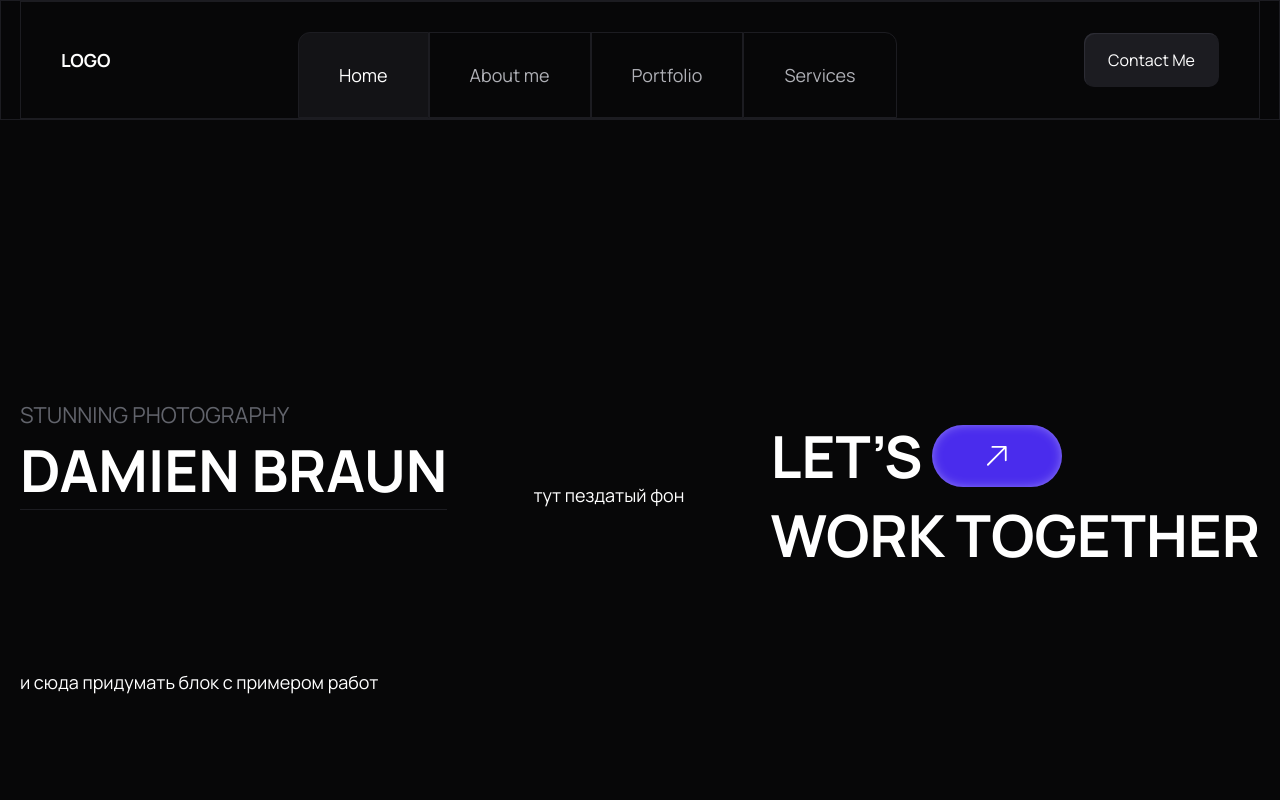
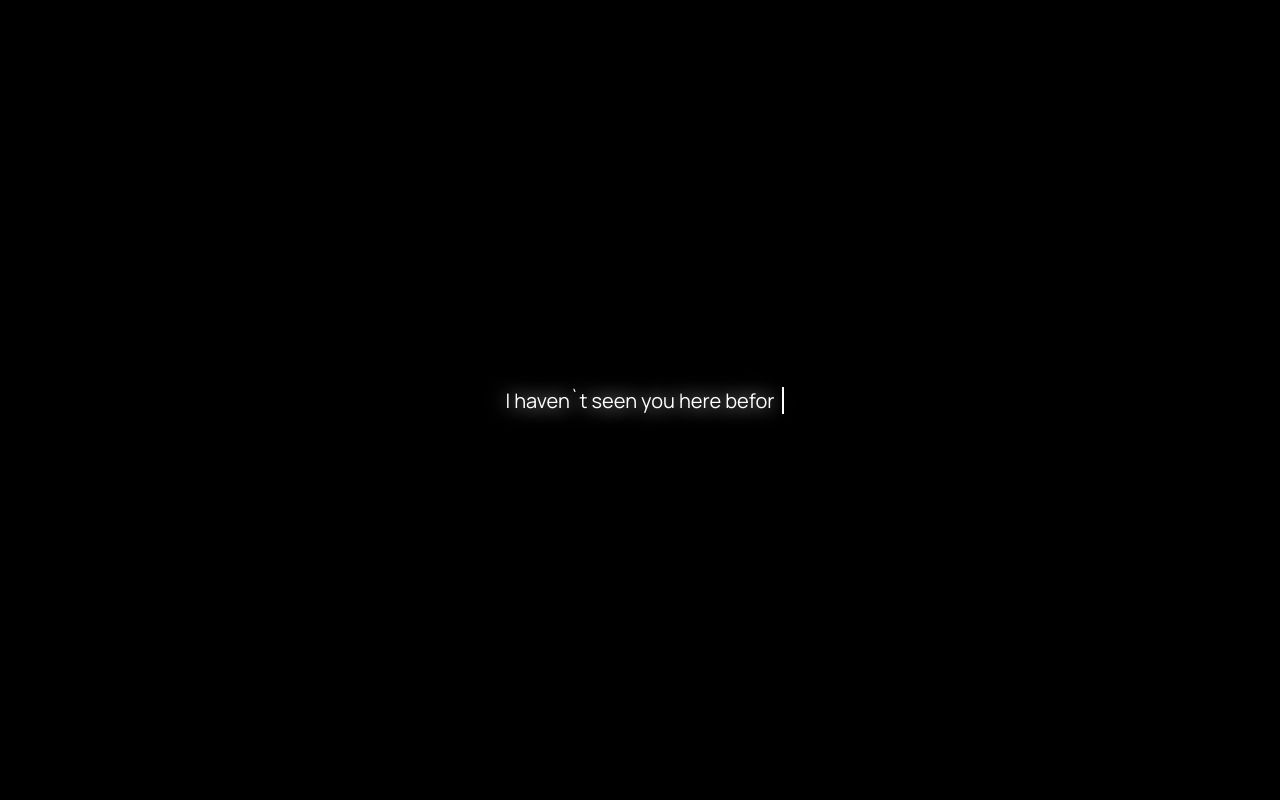
Before and after one commit to KraYFS/newPortfolio, a Next.js app: page / in a window 1280 px wide. Shown: the top 800 px of the page. Built offline with nearby package versions, Linux system fonts and the light colour scheme.

Commit message:
added animation layout

```diff
--- a/app/layout.tsx
+++ b/app/layout.tsx
@@ -5,6 +5,7 @@ import type { Metadata } from 'next'
 import { Manrope } from 'next/font/google'
 
 import Header from './components/Header/Header'
+import AnimLayout from './layouts/animLayout'
 
 const manRopeSans = Manrope({
   variable: '--font-manrope-sans',
@@ -16,12 +17,14 @@ export const metadata: Metadata = {
   description: 'Generated by create next app'
 }
 
-export default function RootLayout({ children }: LayoutProps<'/'>) {
+export default function RootLayout({ children, params }: LayoutProps<'/'>) {
   return (
     <html lang='en' className={`${manRopeSans.variable}`}>
       <body>
-        <Header />
-        {children}
+        <AnimLayout params={params}>
+          <Header />
+          {children}
+        </AnimLayout>
       </body>
     </html>
   )
--- /dev/null
+++ b/app/layouts/animLayout/index.tsx
@@ -0,0 +1,54 @@
+'use client'
+
+import './styles.scss'
+
+import clsx from 'clsx'
+import { useState } from 'react'
+import { useTypewriter } from 'react-simple-typewriter'
+
+import Button from '@/app/components/UI/Button/Button'
+import Input from '@/app/components/UI/Input/Input'
+
+export default function AnimLayout({ children }: LayoutProps<'/'>) {
+  const [isActive, setIsActive] = useState(false)
+
+  const words = [
+    'Oh, who is here?',
+    'I haven`t seen you here before',
+    'What`s your name?'
+  ]
+
+  const [text] = useTypewriter({
+    words,
+    typeSpeed: 75,
+    deleteSpeed: 35,
+    loop: 1,
+    onLoopDone: () => {
+      setIsActive(true)
+    }
+  })
+
+  return (
+    <div className='anim-layout'>
+      <div className='anim-layout__wrapper'>
+        <div className='anim-layout__content'>
+          <span
+            className={clsx('anim-layout__text', {
+              'anim-layout__text--active': isActive
+            })}
+          >
+            {text}
+          </span>
+          <Input
+            placeholder='Your name'
+            className={clsx('anim-layout__input', {
+              'anim-layout__input--active': isActive
+            })}
+          />
+          {/* <Button className='anim-layout__button' text='Welcome' /> */}
+        </div>
+      </div>
+      {children}
+    </div>
+  )
+}
--- /dev/null
+++ b/app/layouts/animLayout/styles.scss
@@ -0,0 +1,61 @@
+.anim-layout {
+  position: relative;
+  overflow: hidden;
+  height: 100vh;
+
+  &__wrapper {
+    position: absolute;
+    width: 100%;
+    height: 100%;
+    background-color: var(--absolute-black);
+    z-index: 2;
+  }
+
+  &__content {
+    display: flex;
+    width: 100%;
+    height: 100%;
+    justify-content: center;
+    align-items: center;
+    flex-direction: column;
+    gap: 20px;
+  }
+
+  &__text {
+    position: relative;
+    font-size: 20px;
+    color: var(--absolute-white);
+    text-align: center;
+    text-shadow: 0px 0px 20px var(--absolute-white);
+    transition: all 0.3s ease-in-out;
+
+    &--active {
+      transform: translateY(-300%);
+    }
+
+    &::after {
+      content: '';
+      position: absolute;
+      width: 2px;
+      height: 100%;
+      background-color: var(--absolute-white);
+      right: -10px;
+      animation: blink 1s step-end infinite;
+
+      @keyframes blink {
+        50% {
+          opacity: 0;
+        }
+      }
+    }
+  }
+
+  &__input {
+    opacity: 0;
+    position: absolute;
+
+    &--active {
+      opacity: 1;
+    }
+  }
+}
--- a/package.json
+++ b/package.json
@@ -14,6 +14,7 @@
     "next": "16.3.4",
     "react": "19.2.8",
     "react-dom": "19.2.8",
+    "react-simple-typewriter": "^5.0.1",
     "swiper": "^14.2.0"
   },
   "devDependencies": {
```
Also changed, not shown: 1 other file (tests, documents, lock files or other folders).
